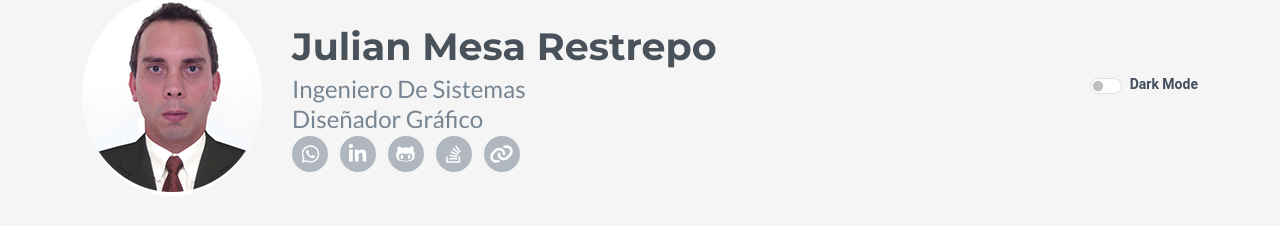
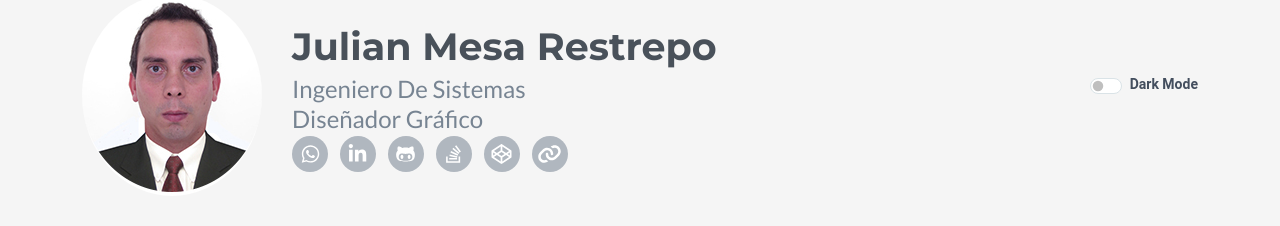
Before and after one commit to julian0808/hvjmr, a plain HTML site: page index.html in a window 1280 px wide. Shown: the part 88-314 px from the top of the page. Drawn offline with nearby package versions, Linux system fonts and the light colour scheme; no server answers; a script that the page names is missing; some icons are missing.

Commit message:
index.html

```diff
--- a/index.html
+++ b/index.html
@@ -68,6 +68,8 @@
                             <li class="list-inline-item"><a
                                     href="https://stackoverflow.com/users/16639939/julian-mesa?tab=profile"><i
                                         class="fab fa-stack-overflow"></i></a></li>
+                            <li class="list-inline-item"><a href="https://codepen.io/julian-mesa"><i
+                                        class="fab fa-codepen fa-fw"></i></a></li>
                             <li class="list-inline-item last-item"><a href="http://real3dmax.tk/"><i
                                         class="fas fa-link"></i></a></li>
                         </ul>
```
